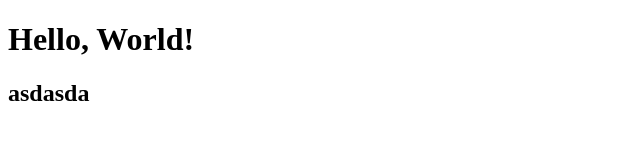
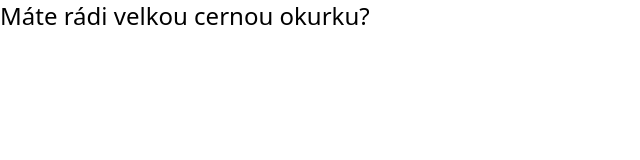
Before and after one commit to bendoslav/new_web, a plain HTML site: page index.html in a window 1280 px wide. Shown: the whole page, without its empty margins (0-640 px from the left). Drawn offline with nearby package versions, Linux system fonts and the light colour scheme.

Commit message:
pridal jsem tailwind konfiguraci

```diff
--- a/index.html
+++ b/index.html
@@ -3,10 +3,10 @@
   <head>
     <meta charset="UTF-8" />
     <meta name="viewport" content="width=device-width, initial-scale=1.0" />
-    <title>Document</title>
+    <title>Velky cerny muz</title>
+    <script src="https://cdn.jsdelivr.net/npm/@tailwindcss/browser@4"></script>
   </head>
   <body>
-    <h1>Hello, World!</h1>
-    <h2>asdasda</h2>
+    <h1 class="text-2xl">Máte rádi velkou cernou okurku?</h1>
   </body>
 </html>
```
Also changed, not shown: css/about/about.css (added), css/team/team.css (added), js/app.js (added), 3 other files.
